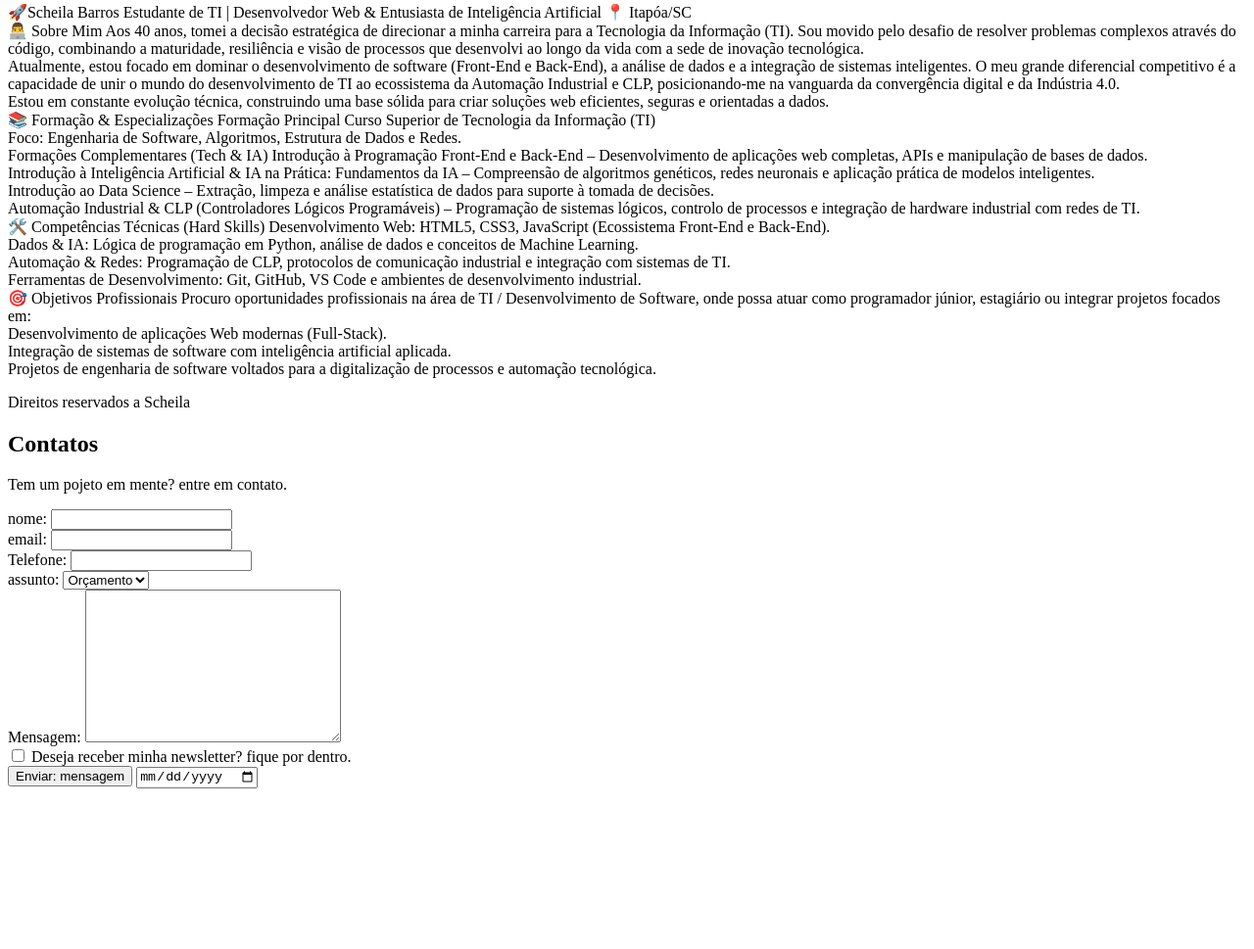
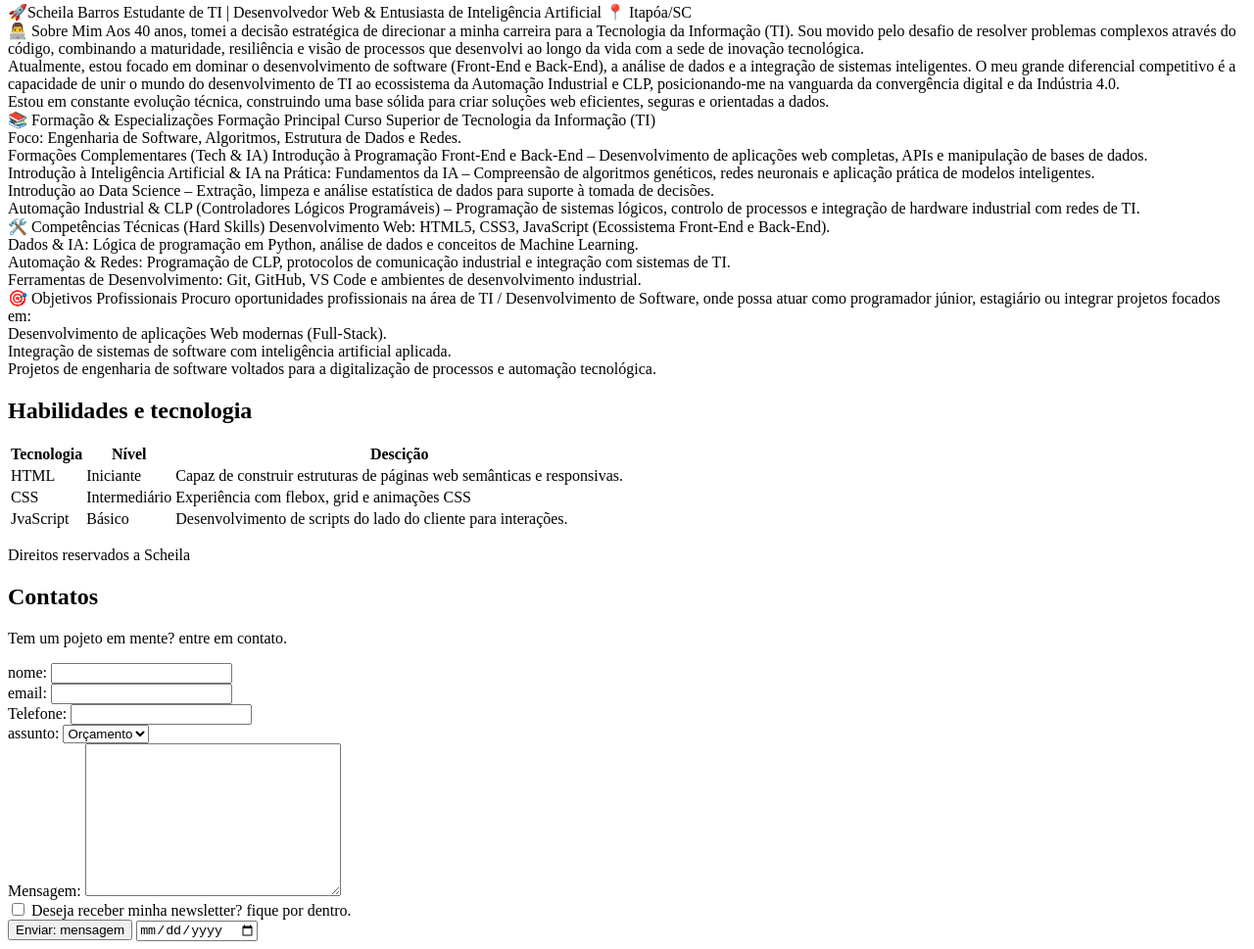
Before and after one commit to scheila45-tech/site, a plain HTML site: page index.html in a window 1280 px wide. Shown: the part 793-1762 px from the top of the page at 98% size. Before the commit the page ends 1606 px from the top, so only its background shows below. Drawn offline with Linux system fonts and the light colour scheme.

Commit message:
add de formulario e tabela no site

```diff
--- a/index.html
+++ b/index.html
@@ -116,6 +116,46 @@
         </article>
 
     </section>
+    <section id="habilidades">
+
+        <h2>Habilidades e tecnologia</h2>
+
+
+        <table>
+
+            <thead>
+                <tr>
+                    <th>Tecnologia</th>
+                    <th>Nível</th>
+                    <th>Descição</th>
+                </tr>
+            </thead>
+
+            <tbody>
+                <tr>
+                    <td>HTML</td>
+                    <td>Iniciante</td>
+                    <td>Capaz de construir estruturas de páginas web semânticas e responsivas.</td>
+                </tr>
+
+                <tr>
+                <td>CSS</td>
+                <td>Intermediário</td>
+                <td>Experiência com flebox, grid e animações CSS</td>
+                </tr>
+
+                <tr>
+                <td>JvaScript</td>
+                <td>Básico</td>
+                <td>Desenvolvimento de scripts do lado do cliente para interações.</td>
+                </tr>
+
+            </tbody>
+
+        </table>
+
+
+    </section>
 
     <footer>
         <p>Direitos reservados a Scheila</p>
```
